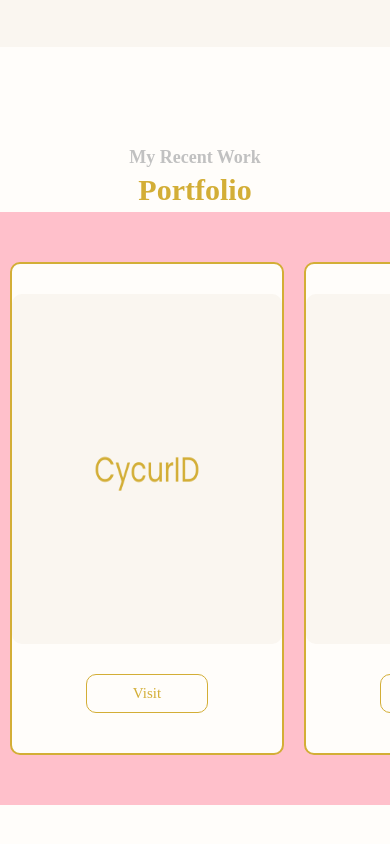
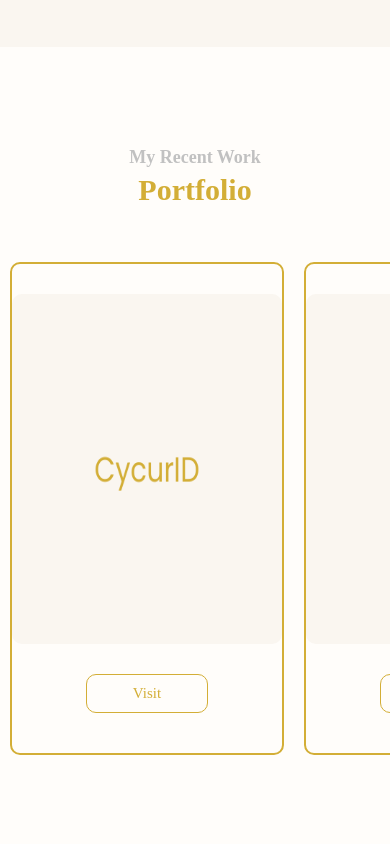
Before and after one commit to frannyngo/portfolio, a React (Create React App) app: page / in a window 390 px wide. Shown: the part 4971-5815 px from the top of the page. Built offline with nearby package versions, Linux system fonts and the light colour scheme.

Commit message:
mobile friendly

```diff
--- a/src/components/portfolio/portfolio_styles.js
+++ b/src/components/portfolio/portfolio_styles.js
@@ -15,8 +15,10 @@
   width: 100vw;
   max-width: 2000px;
   animation: ${fade} 1s ease-in;
-  background: pink;
   overflow-x: scroll;
+
+  @media (max-width: 600px) {
+  }
 `;
 
 export const Portfolio_Container_Invisible = styled.div`
```
